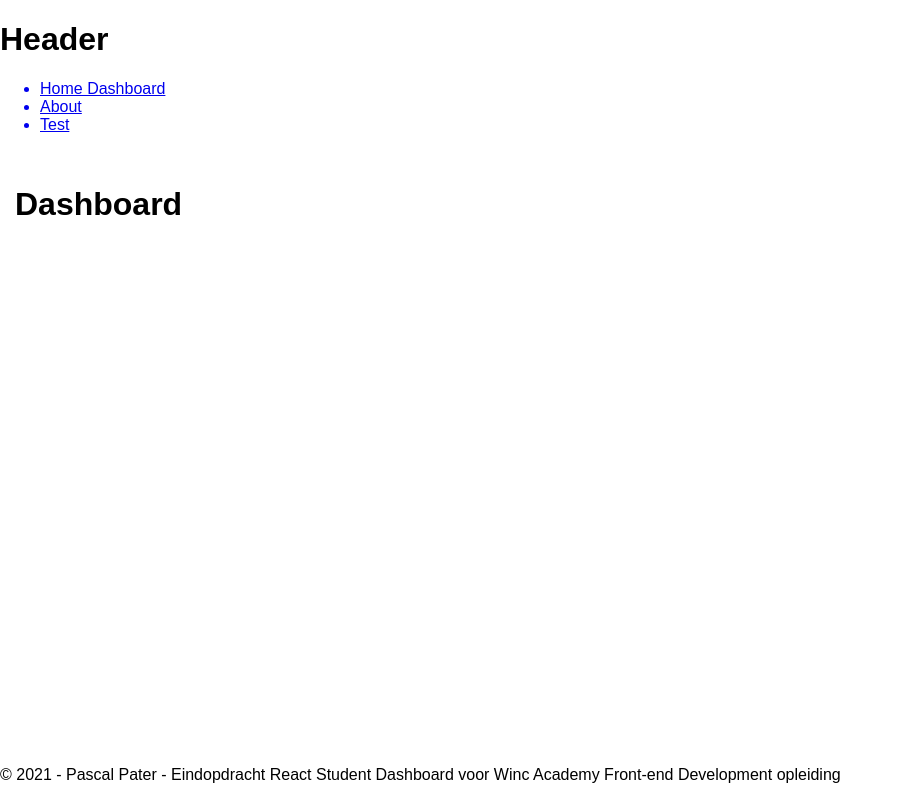
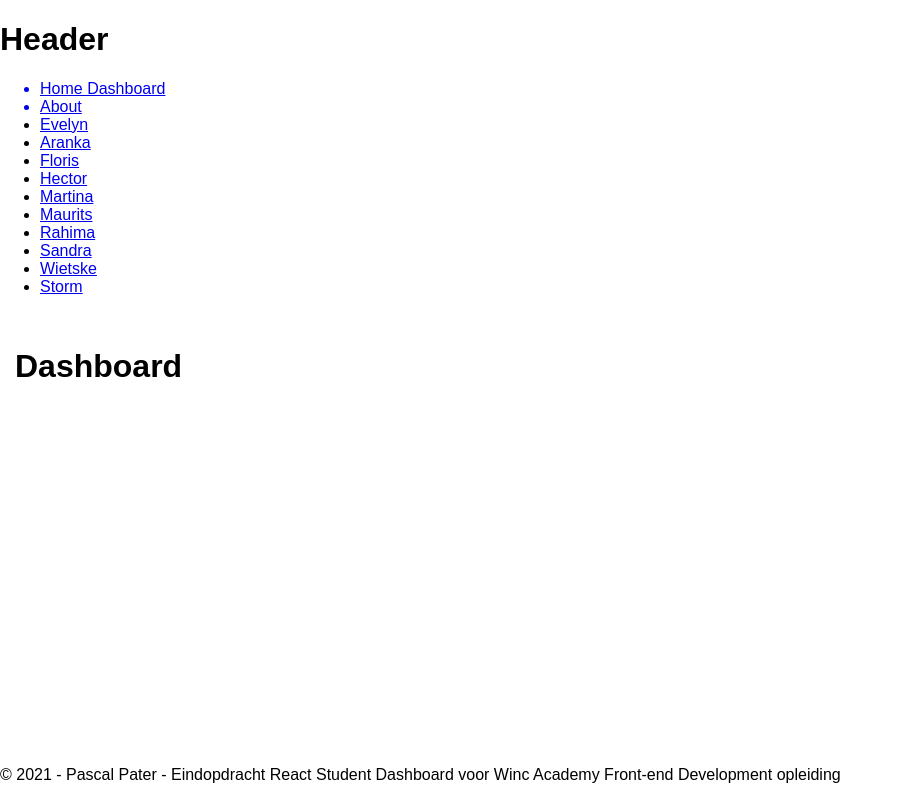
Before and after one commit to PasquinelP/pascal_pater-eindopdracht-React-Student-Dashboard, a React (Create React App) app: page / in a window 1280 px wide. Shown: the whole page, without its empty margins (0-903 px from the left). Built offline with nearby package versions, Linux system fonts and the light colour scheme; the HTML template or start-up script is replaced by a standard one.

Commit message:
add student items to the nav

```diff
--- a/src/components/Nav.js
+++ b/src/components/Nav.js
@@ -1,5 +1,6 @@
 import React from "react";
 import { NavLink } from "react-router-dom";
+import StudentItem from "./StudentItem";
 
 const Nav = () => {
   return (
@@ -11,9 +12,7 @@ const Nav = () => {
         <NavLink to="/about" activeClassName="selected">
           <li className="app-nav__item">About</li>
         </NavLink>
-        <NavLink to="/test" activeClassName="selected">
-          <li className="app-nav__item">Test</li>
-        </NavLink>
+        <StudentItem />
       </ul>
     </nav>
   );
```
